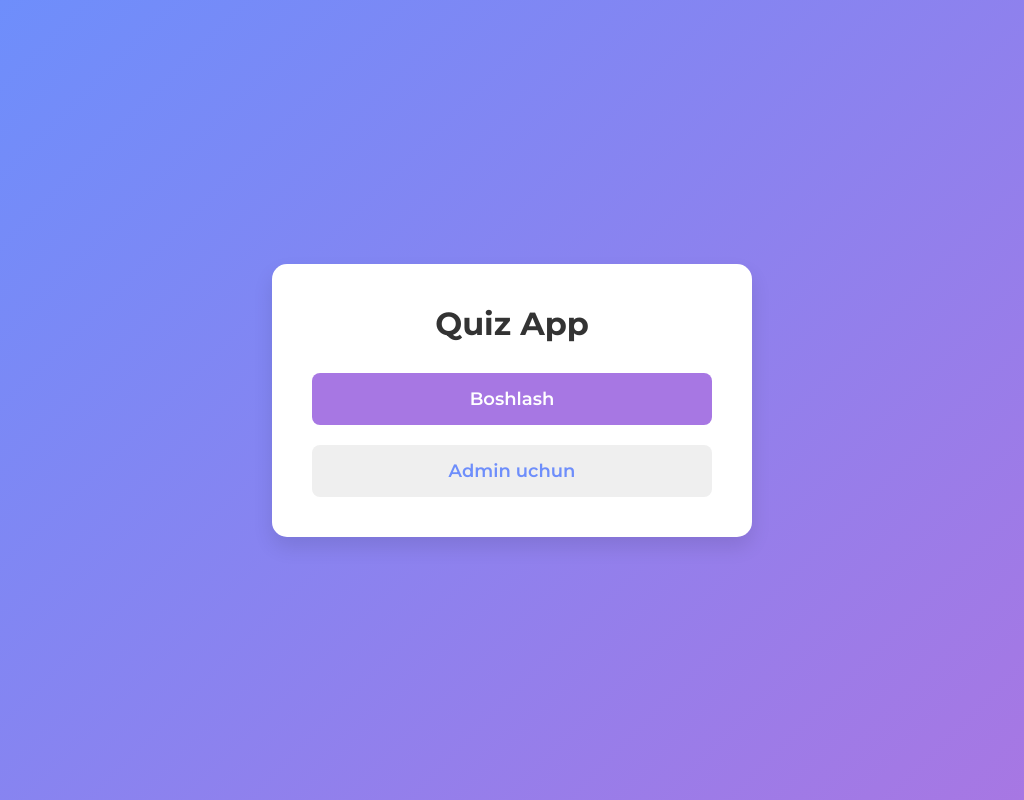
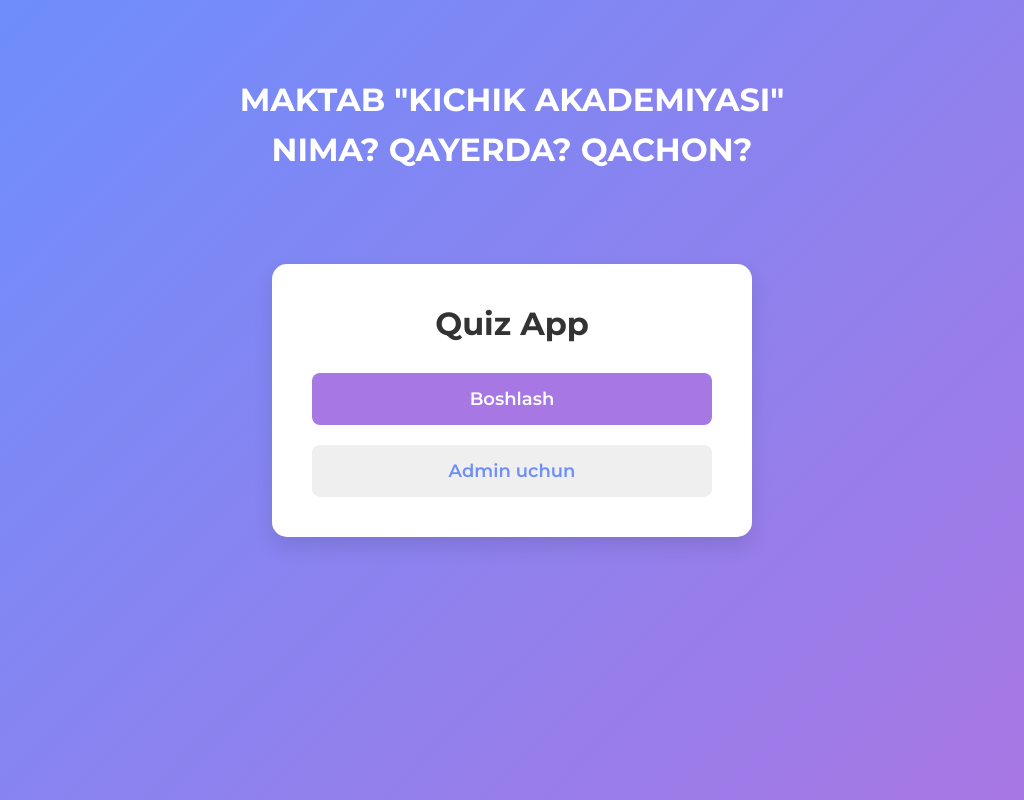
Before and after one commit to NurjahonErgashevMe/quiz-up, an Electron app: page app/index.html in a window 1024 px wide. Drawn offline with Linux system fonts and the light colour scheme.

Commit message:
feat: any changes

```diff
--- a/app/index.html
+++ b/app/index.html
@@ -1,19 +1,20 @@
 <!DOCTYPE html>
 <html lang="en">
-
   <head>
     <meta charset="utf-8" />
     <meta name="viewport" content="width=device-width, initial-scale=1" />
     <title>Quiz App</title>
-  <link rel="preconnect" href="https://fonts.googleapis.com">
-  <link rel="preconnect" href="https://fonts.gstatic.com" crossorigin>
-  <link href="https://fonts.googleapis.com/css2?family=Montserrat:ital,wght@0,100..900;1,100..900&display=swap"
-    rel="stylesheet">
+    <link rel="preconnect" href="https://fonts.googleapis.com" />
+    <link rel="preconnect" href="https://fonts.gstatic.com" crossorigin />
+    <link
+      href="https://fonts.googleapis.com/css2?family=Montserrat:ital,wght@0,100..900;1,100..900&display=swap"
+      rel="stylesheet"
+    />
     <style>
       * {
         margin: 0;
         padding: 0;
-      font-family: 'Montserrat', sans-serif;
+        font-family: "Montserrat", sans-serif;
       }
 
       body {
@@ -66,6 +67,18 @@
         color: #6e8efb;
       }
 
+      .who-is {
+        position: absolute;
+        top: 10%;
+        color: white;
+      }
+
+      .who-is_when{
+        position: absolute;
+        top: calc(10% + 50px);
+        color: white;
+      }
+
       #start-button {
         background-color: #a777e3;
         color: white;
@@ -74,6 +87,8 @@
   </head>
 
   <body>
+    <h1 class="who-is">MAKTAB "KICHIK AKADEMIYASI"</h1>
+    <h1 class="who-is_when"> NIMA? QAYERDA? QACHON?</h1>
     <div class="container">
       <h1>Quiz App</h1>
       <div class="button-container">
@@ -82,16 +97,15 @@
       </div>
     </div>
     <script>
-    const { ipcRenderer } = require('electron');
+      const { ipcRenderer } = require("electron");
 
-    document.getElementById('admin-button').addEventListener('click', () => {
-      ipcRenderer.send('navigate', 'admin');
+      document.getElementById("admin-button").addEventListener("click", () => {
+        ipcRenderer.send("navigate", "admin");
       });
 
-    document.getElementById('start-button').addEventListener('click', () => {
-      ipcRenderer.send('navigate', 'quiz');
+      document.getElementById("start-button").addEventListener("click", () => {
+        ipcRenderer.send("navigate", "quiz");
       });
     </script>
   </body>
-
 </html>
--- a/main.js
+++ b/main.js
@@ -28,7 +28,7 @@ function createWindow() {
     mainWindow.webContents.insertCSS(css);
   });
 
-  mainWindow.webContents.openDevTools();
+  // mainWindow.webContents.openDevTools();
 }
 
 // Navigation handling
```
Lines whose indentation alone changed are shown as unchanged.
